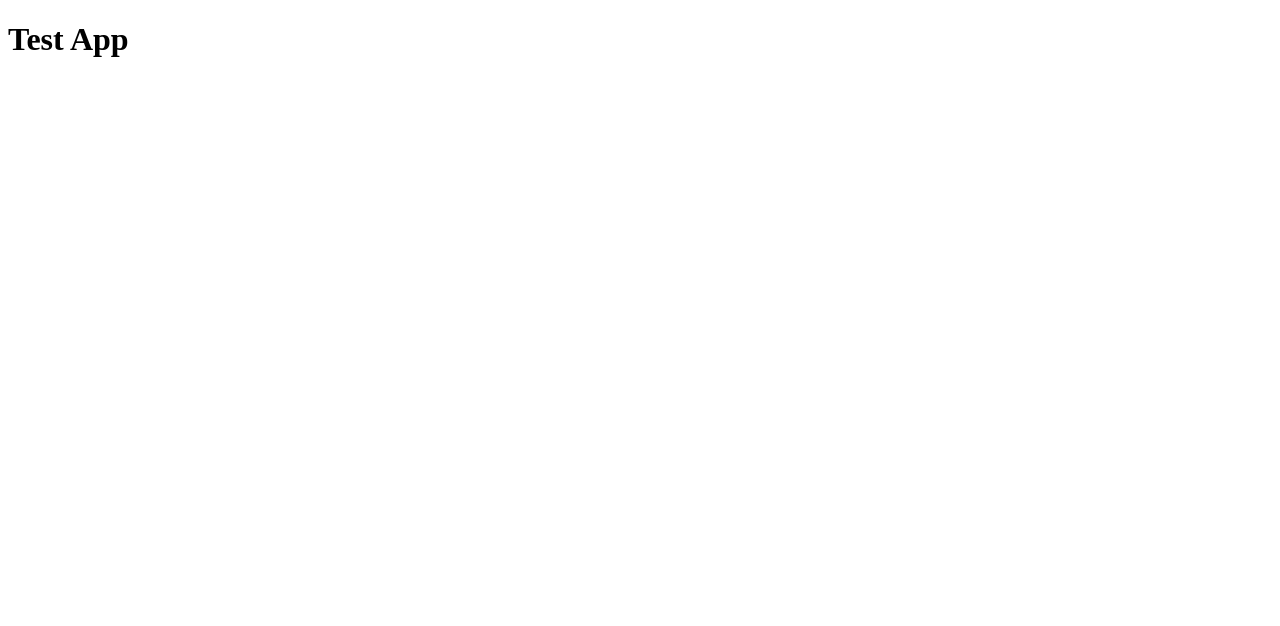
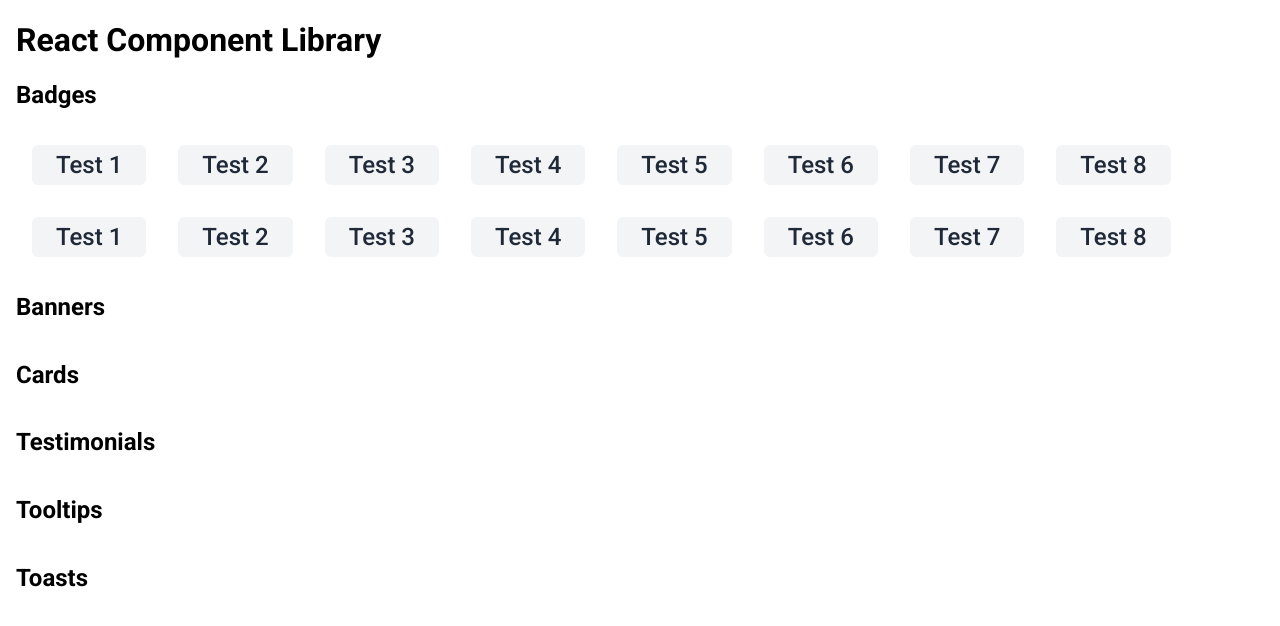
Before and after one commit to benwiacek/component-library, a React (Vite) app: page / in a window 1280 px wide. Shown: the top 626 px of the page. Built offline with nearby package versions, Linux system fonts and the light colour scheme.

Commit message:
Built basic structure for badges

```diff
--- a/index.html
+++ b/index.html
@@ -2,6 +2,10 @@
 <html lang="en">
 	<head>
 		<meta name="viewport" content="width=device-width, initial-scale=1.0" />
+		<link rel="preconnect" href="https://fonts.googleapis.com">
+		<link rel="preconnect" href="https://fonts.gstatic.com" crossorigin>
+		<link href="https://fonts.googleapis.com/css2?family=Roboto:ital,wght@0,100..900;1,100..900&display=swap" rel="stylesheet">
+		<link rel="stylesheet" href="./src/index.css">
 		<title>Component Library</title>
 	</head>
 	<body>
--- a/src/App.jsx
+++ b/src/App.jsx
@@ -1,10 +1,59 @@
-
+import Badge from "./Badge.jsx"
 
 export default function App() {
 
-  return (
-    <>
-      <h1>Test App</h1>
-    </>
-  )
+	return (
+		<main>
+			<h1>React Component Library</h1>
+
+			<h2>Badges</h2>
+			<section>
+				<Badge color="" style="">Test 1</Badge>
+				<Badge color="" style="">Test 2</Badge>
+				<Badge color="" style="">Test 3</Badge>
+				<Badge color="" style="">Test 4</Badge>
+				<Badge color="" style="">Test 5</Badge>
+				<Badge color="" style="">Test 6</Badge>
+				<Badge color="" style="">Test 7</Badge>
+				<Badge color="" style="">Test 8</Badge>
+			</section>
+
+			<section>
+				<Badge color="" style="">Test 1</Badge>
+				<Badge color="" style="">Test 2</Badge>
+				<Badge color="" style="">Test 3</Badge>
+				<Badge color="" style="">Test 4</Badge>
+				<Badge color="" style="">Test 5</Badge>
+				<Badge color="" style="">Test 6</Badge>
+				<Badge color="" style="">Test 7</Badge>
+				<Badge color="" style="">Test 8</Badge>
+			</section>
+
+			<h2>Banners</h2>
+			<section>
+
+			</section>
+
+			<h2>Cards</h2>
+			<section>
+
+			</section>
+
+			<h2>Testimonials</h2>
+			<section>
+
+			</section>
+
+			<h2>Tooltips</h2>
+			<section>
+
+			</section>
+
+			<h2>Toasts</h2>
+			<section>
+
+			</section>
+
+		</main>
+	)
 }
--- /dev/null
+++ b/src/Badge.jsx
@@ -0,0 +1,8 @@
+export default function Badge({ children }) {
+
+    return (
+        <span className="badge">
+            {children}
+        </span>
+    )
+}
--- /dev/null
+++ b/src/index.css
@@ -0,0 +1,27 @@
+* {
+	box-sizing: border-box;
+}
+
+body {
+    margin: 0;
+    font-family: "Roboto", sans-serif;
+	font-size: 1rem;
+}
+
+main {
+    margin: 1rem;
+}
+
+section {
+    display: flex;
+}
+
+.badge {
+    background-color: #F3F4F6;
+    color: #1F2937;
+    padding: 0.25em 1em;
+    font-size: 1.5rem;
+    font-weight: 500;
+    margin: 1rem;
+    border-radius: 6px;
+}
```
Lines whose indentation alone changed are shown as unchanged.
